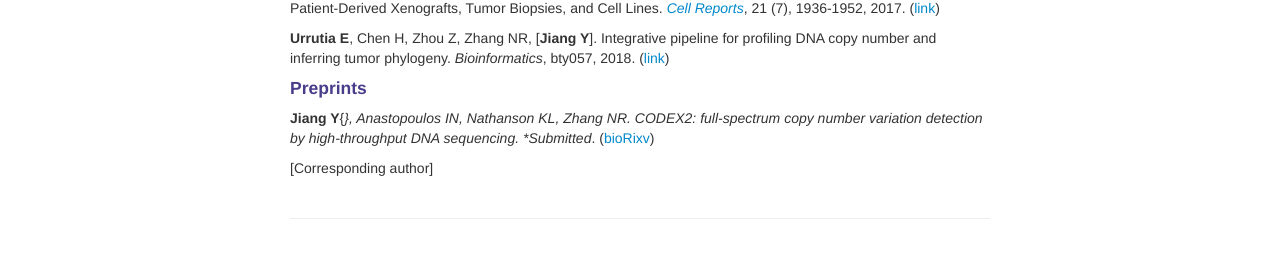
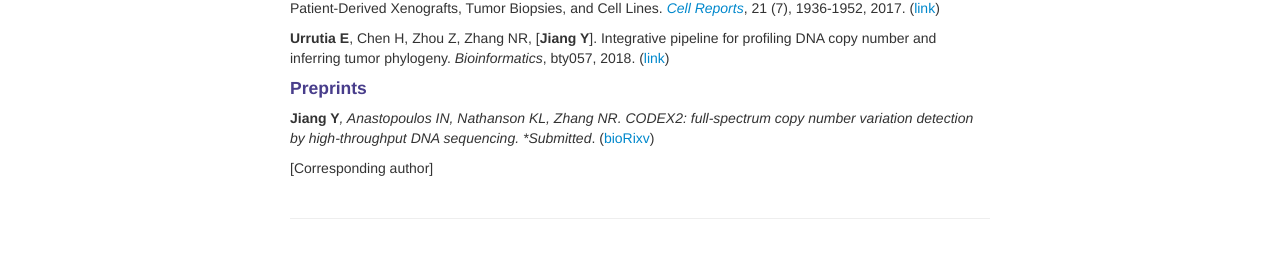
Before and after one commit to yuchaojiang/yuchaojiang.github.io, a Jekyll site: the page built from pages/pubs.md, in a window 1280 px wide. Shown: the part 636-894 px from the top of the page. Built offline with Jekyll 4.4.1, drawn with Linux system fonts in a browser that asks for light colours.

Commit message:
Update pubs.md

```diff
--- a/pages/pubs.md
+++ b/pages/pubs.md
@@ -32,6 +32,6 @@ Garman B, Anastopoulos IN, Krepler C, Brafford P, Sproesser K, **Jiang Y**, Wubb
 
 #### Preprints
 
-**Jiang Y**{*}, Anastopoulos IN, Nathanson KL, Zhang NR. CODEX2: full-spectrum copy number variation detection by high-throughput DNA sequencing. *Submitted*. ([bioRixv](https://www.biorxiv.org/content/early/2017/11/13/211698))
+**Jiang Y***, Anastopoulos IN, Nathanson KL, Zhang NR. CODEX2: full-spectrum copy number variation detection by high-throughput DNA sequencing. *Submitted*. ([bioRixv](https://www.biorxiv.org/content/early/2017/11/13/211698))
 
 [Corresponding author]
```
